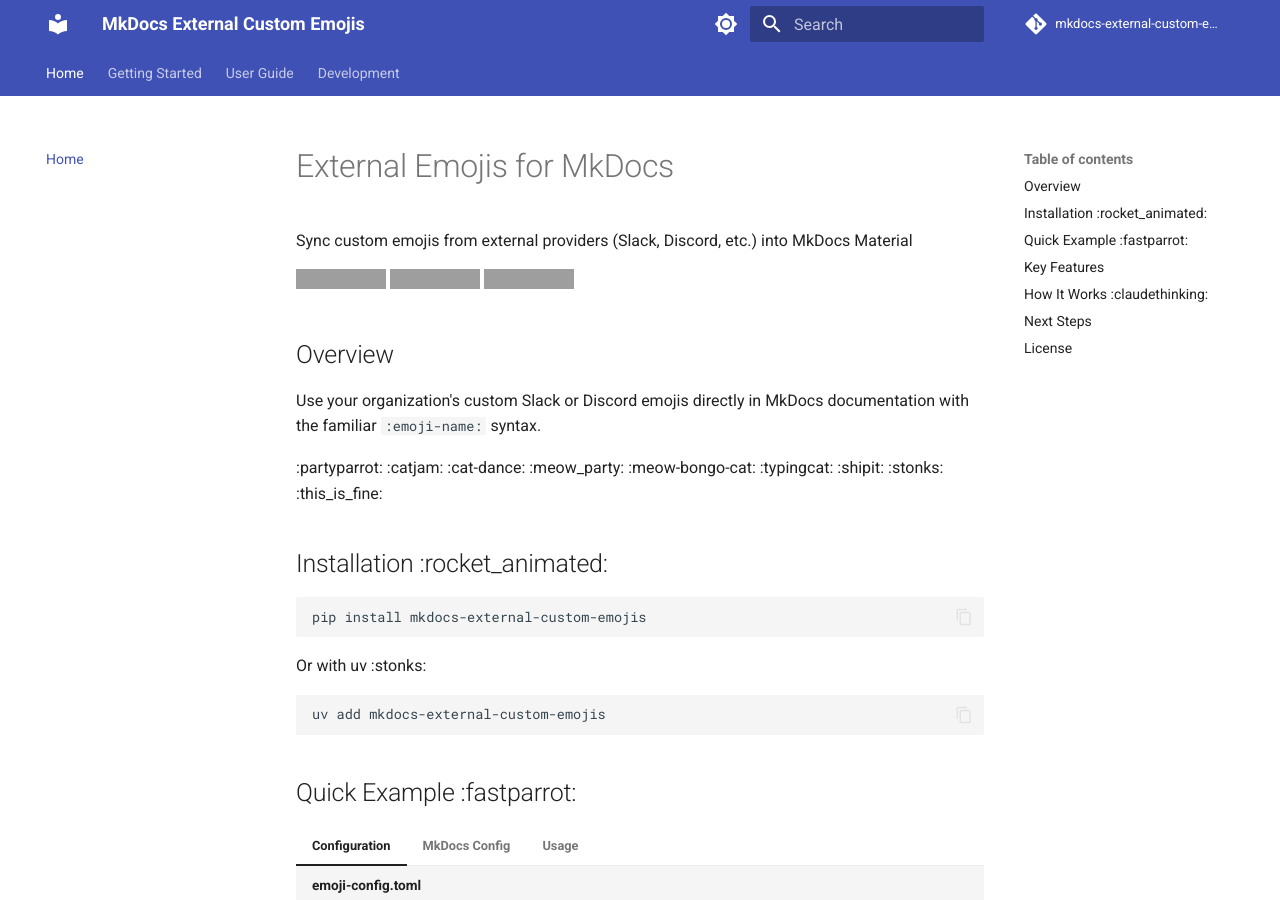
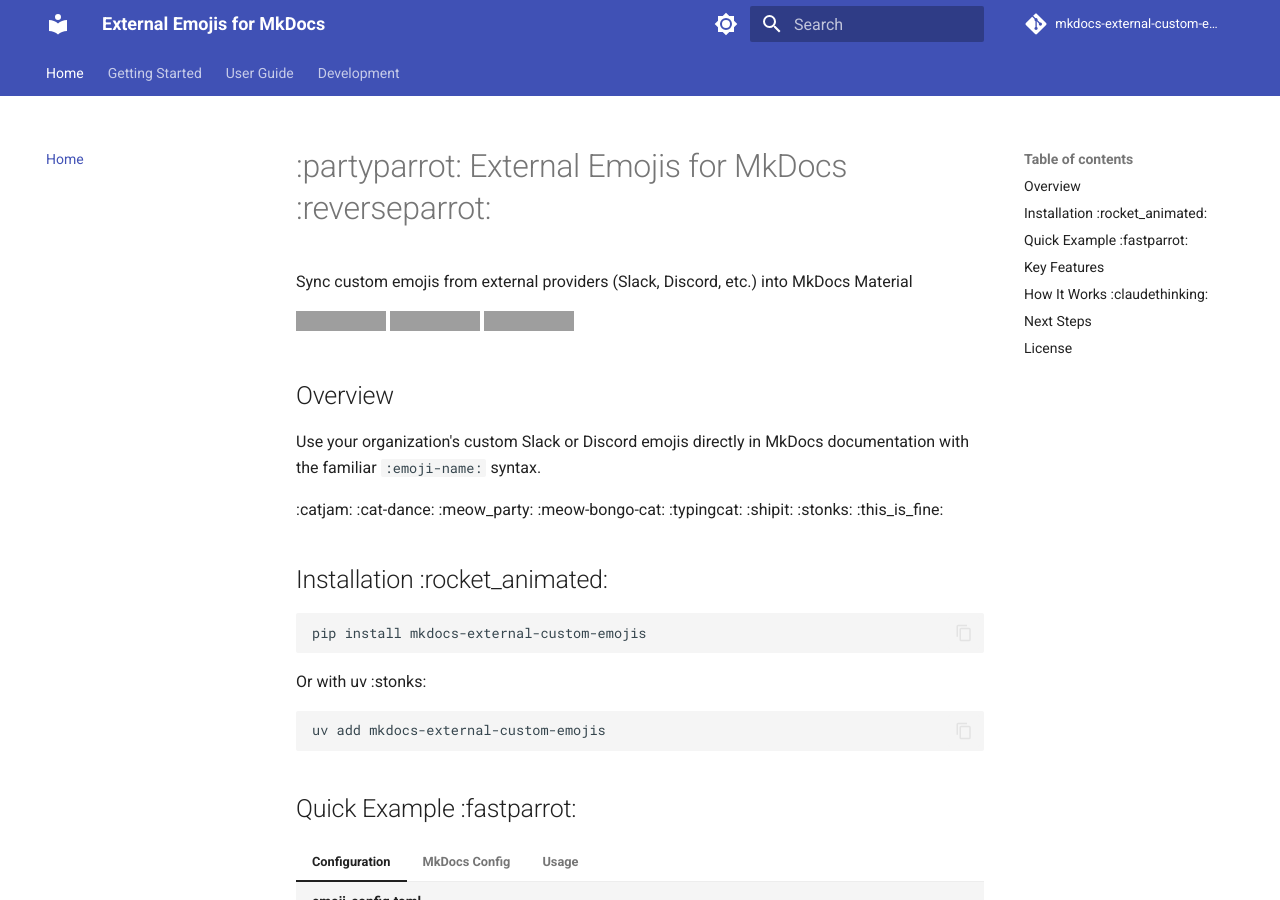
Before and after one commit to julie-dujardin/mkdocs-external-custom-emojis, an MkDocs documentation site: the page built from docs/index.md, in a window 1280 px wide and 900 px high. Built offline with MkDocs 1.6.1 and Material for MkDocs 9.7.7, drawn with Linux system fonts in a browser that asks for light colours; comment, search, counter and statistics services are not loaded; some of the changed lines change nothing that is shown; grey boxes are pictures that could not be loaded.

Commit message:
doc: improve branding

```diff
--- a/docs/index.md
+++ b/docs/index.md
@@ -1,4 +1,4 @@
-# External Emojis for MkDocs
+# :partyparrot: External Emojis for MkDocs :reverseparrot:
 
 Sync custom emojis from external providers (Slack, Discord, etc.) into MkDocs Material
 
@@ -10,7 +10,7 @@
 
 Use your organization's custom Slack or Discord emojis directly in MkDocs documentation with the familiar `:emoji-name:` syntax.
 
-:partyparrot: :catjam: :cat-dance: :meow_party: :meow-bongo-cat: :typingcat: :shipit: :stonks: :this_is_fine:
+:catjam: :cat-dance: :meow_party: :meow-bongo-cat: :typingcat: :shipit: :stonks: :this_is_fine:
 
 ## Installation :rocket_animated:
 
--- a/mkdocs.yml
+++ b/mkdocs.yml
@@ -1,4 +1,4 @@
-site_name: MkDocs External Custom Emojis
+site_name: External Emojis for MkDocs
 site_url: https://julie-dujardin.github.io/mkdocs-external-custom-emojis/
 site_description: Sync custom emojis from Slack and other providers into MkDocs Material
 site_author: Julie
```
